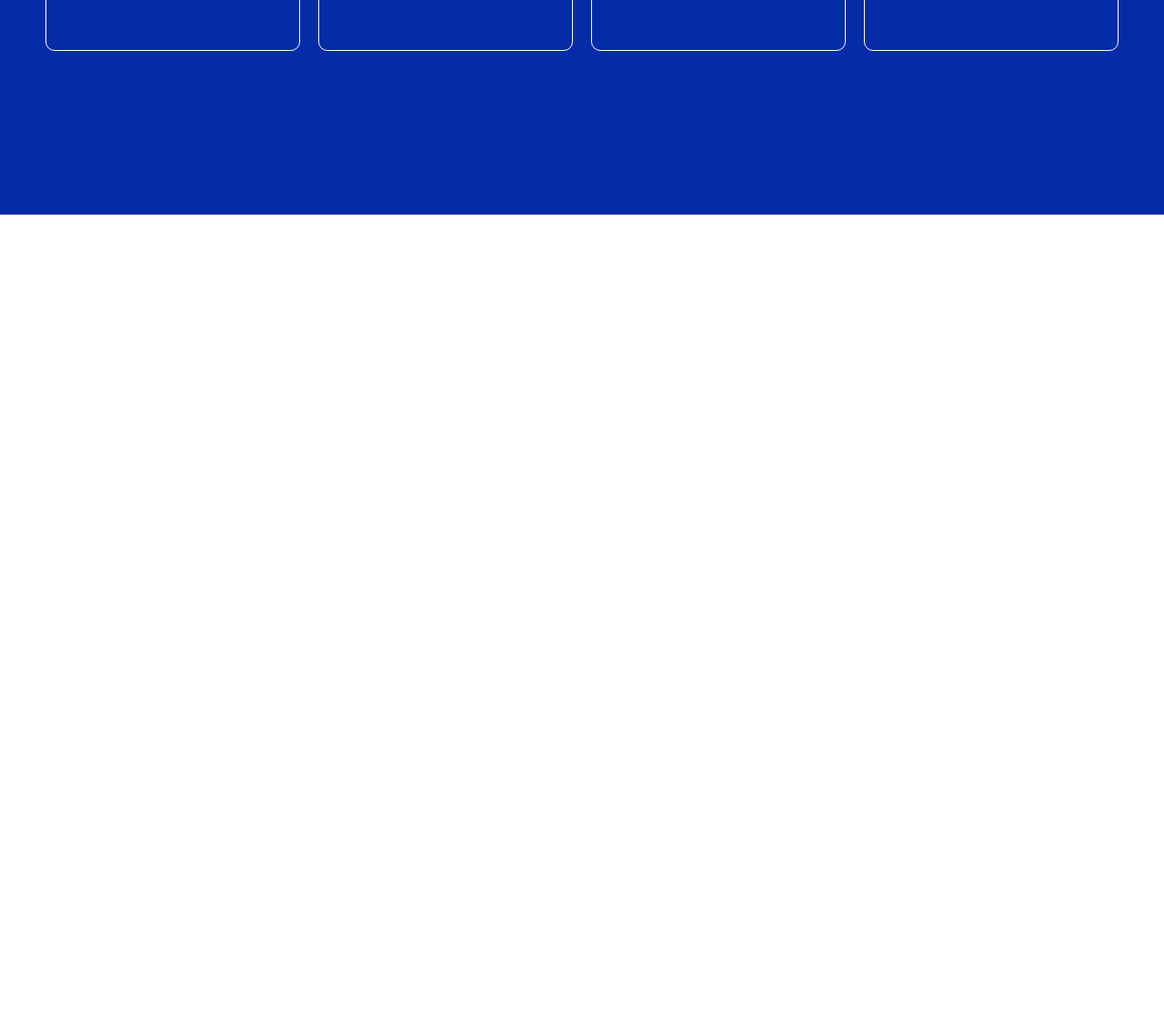
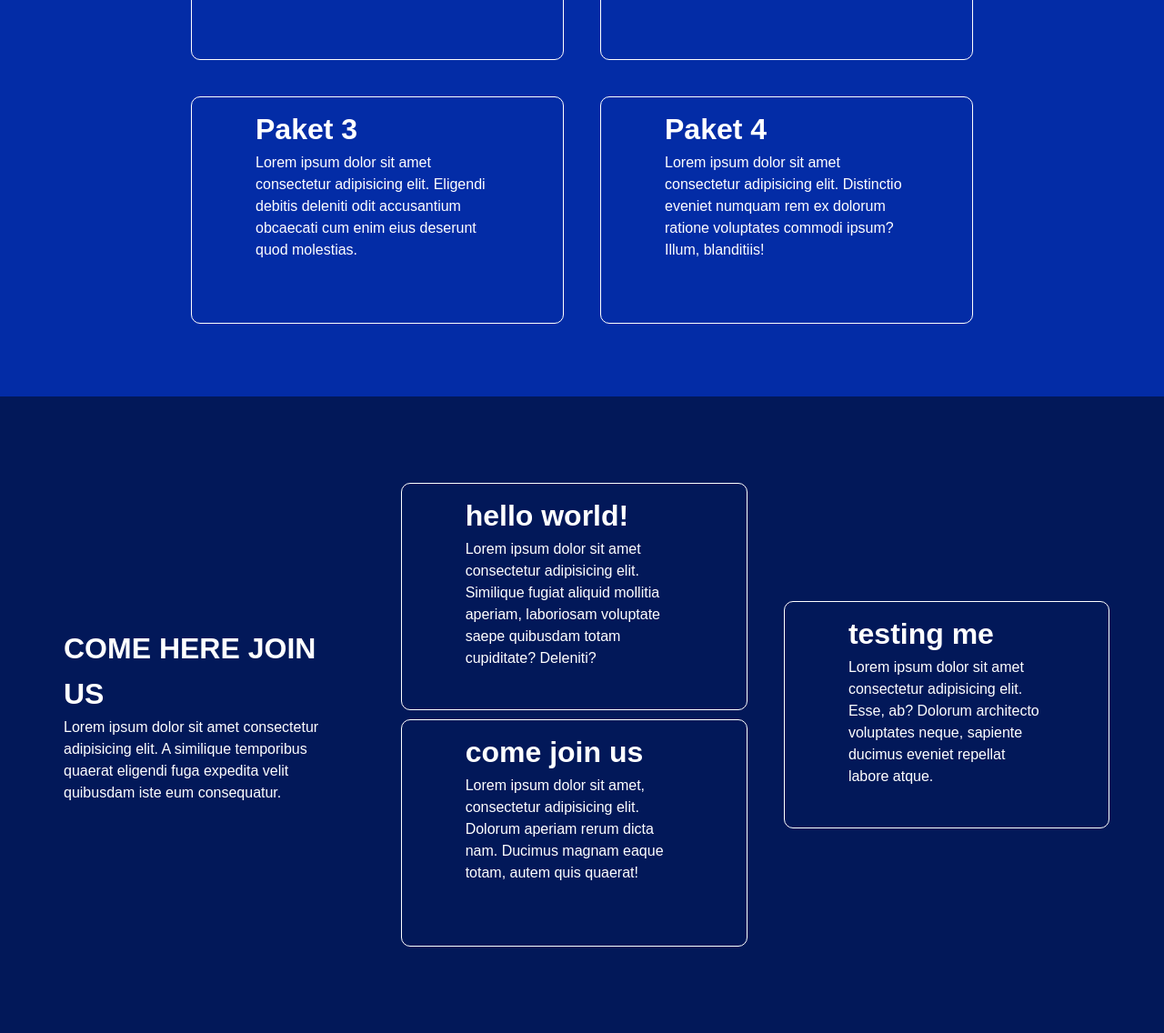
Before and after one commit to tyohanan/testing-css-sass-website, a plain HTML site: page version 1/index.html in a window 1280 px wide. Shown: the part 964-2100 px from the top of the page at 91% size. Before the commit the page ends 1200 px from the top, so only its background shows below. Drawn offline with Linux system fonts and the light colour scheme.

Commit message:
update visual

```diff
--- a/version 1/index.html
+++ b/version 1/index.html
@@ -74,5 +74,48 @@
         </div>
       </div>
     </div>
+
+    <div class="menu">
+        <div class="menu-1">
+          <h1>COME HERE JOIN US</h1>
+          <p>
+            Lorem ipsum dolor sit amet consectetur adipisicing elit. A similique
+            temporibus quaerat eligendi fuga expedita velit quibusdam iste eum
+            consequatur.
+          </p>
+        </div>
+        <div class="menu-1">
+          <div class="content-1">
+            <h1>hello world!</h1>
+            <p>
+              Lorem ipsum dolor sit amet consectetur adipisicing elit. Similique
+              fugiat aliquid mollitia aperiam, laboriosam voluptate saepe
+              quibusdam totam cupiditate? Deleniti?
+            </p>
+          </div>
+          <div class="content-1">
+            <h1>come join us</h1>
+            <p>
+              Lorem ipsum dolor sit amet, consectetur adipisicing elit. Dolorum
+              aperiam rerum dicta nam. Ducimus magnam eaque totam, autem quis
+              quaerat!
+            </p>
+          </div>
+        </div>
+
+        <div class="main-1">
+          <div class="content-1">
+            <h1>testing me</h1>
+            <p>
+              Lorem ipsum dolor sit amet consectetur adipisicing elit. Esse, ab?
+              Dolorum architecto voluptates neque, sapiente ducimus eveniet
+              repellat labore atque.
+            </p>
+          </div>
+        </div>
+      </div>
+    </div>
+
+    <footer class="close"></footer>
   </body>
 </html>
--- a/version 1/src/style.scss
+++ b/version 1/src/style.scss
@@ -53,7 +53,7 @@ img {
 .main {
   @include set-background-color($five-color);
   font-family: $main-font;
-  height: 600px;
+  height: 700px;
 
   nav {
     display: flex;
@@ -158,13 +158,17 @@ $paragraph: (1, 2, 3, 4, 5);
   @include set-background-color($secondary-color);
   font-family: sans-serif;
   padding-top: 50px;
-  height: 600px;
+  height: 700px;
 
   &-warp {
-    margin: 20px 50px;
+    margin: 20px 200px;
     gap: 20px;
     display: grid;
-    grid-template-columns: 1fr 1fr 1fr 1fr;
+    grid-template-columns: 1fr 1fr;
+
+    img {
+      width: 20%;
+    }
   }
 
   p {
@@ -173,8 +177,9 @@ $paragraph: (1, 2, 3, 4, 5);
 
   &-1 {
     transition: 0.3s;
-    height: min(350px);
-    padding: 10px 50px;
+    height: min(250px);
+    margin: 10px 10px;
+    padding: 10px 70px;
     border: 1px solid;
     border-radius: 10px;
   }
@@ -187,3 +192,20 @@ $paragraph: (1, 2, 3, 4, 5);
     transform: scale(0.95);
   }
 }
+
+.menu {
+  @include set-background-color($fourth-color);
+  font-family: sans-serif;
+  padding: 30px 50px;
+  height: 700px;
+  display: flex;
+  align-items: center;
+
+  &-1 {
+    padding: 0 20px;
+  }
+
+  p {
+    line-height: 1.5;
+  }
+}
```
Also changed, not shown: version 1/img/like.png (added), version 1/src/style.css, 1 other file.
